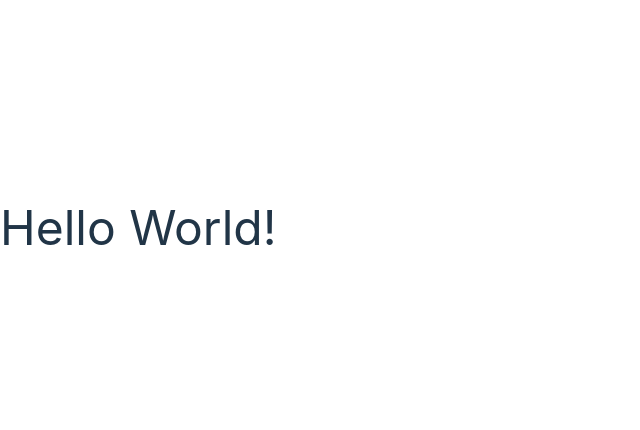
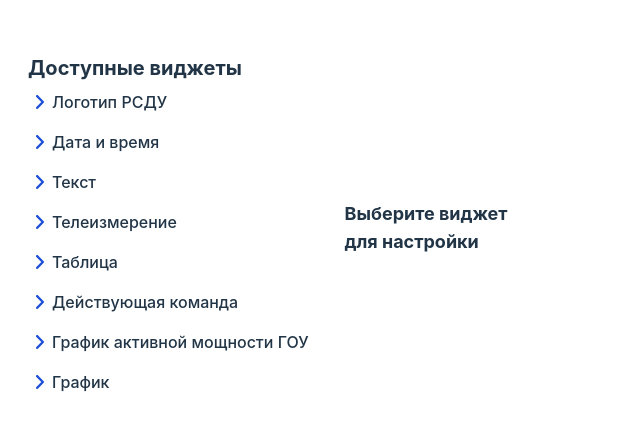
Before and after one commit to disa4148/json-constructor, a React (Vite) app: page / in a window 1280 px wide. Shown: the part 172-602 px from the top of the page, without its empty margins (0-640 px from the left). Built offline with nearby package versions, Linux system fonts and the light colour scheme.

Commit message:
functional switcher

```diff
--- a/package.json
+++ b/package.json
@@ -11,7 +11,8 @@
   },
   "dependencies": {
     "react": "^18.2.0",
-    "react-dom": "^18.2.0"
+    "react-dom": "^18.2.0",
+    "react-hook-form": "^7.48.2"
   },
   "devDependencies": {
     "@types/react": "^18.2.37",
--- a/src/App.tsx
+++ b/src/App.tsx
@@ -1,12 +1,10 @@
-
+import Switcher from "./components/switcher/Switcher"
 function App() {
-
-
-  return (
-    <>
-     <h1 className='text-5xl'>Hello World!</h1>
-    </>
-  )
+   return (
+      <>
+         <Switcher />
+      </>
+   )
 }
 
 export default App
--- a/src/components/switcher/Selector.tsx
+++ b/src/components/switcher/Selector.tsx
@@ -1,11 +1,18 @@
-import React from 'react'
+import Arrow from "../../assets/arrow.svg"
+// import ISelectorEntry from "../../types/ISelectorEntry"
 
-// type Props = {}
-// props: Props
-const Selector = () => {
-  return (
-    <div></div>
-  )
+const Selector = ({ displayedName, onSetWidget, data }: any) => {
+   return (
+      <div
+         onClick={() => onSetWidget(data)}
+         className='flex items-center  flex-row gap-2 bg-transparent cursor-pointer hover:bg-[#2c2c2c] rounded-md  py-2 px-2'
+      >
+         <span>
+            <img src={Arrow} className='w-2' />
+         </span>
+         <p className='font-medium'>{displayedName}</p>
+      </div>
+   )
 }
 
 export default Selector
--- a/src/components/switcher/Switcher.tsx
+++ b/src/components/switcher/Switcher.tsx
@@ -1,22 +1,40 @@
-import React, {useState} from 'react'
-import css from '../../styles/switcher/switcher.module.scss'
-import Selector from './Selector'
-
-type IWidget = "DataTime"|"Rsdu5Logo"|"SimpleText"|"Analogs.SingleValue"|"Analogs.TableGtp"
-
-// type Props = {}
-// props: Props
+import { useState } from "react"
+import WidgetOptions from "./WidgetOptions"
+import Selector from "./Selector"
+// import IWidgetEntry from "../../types/IWidgetEntry"
+import selectorList from "../../constants/SelectorList"
 const Switcher = () => {
-    const [widget, setWidget] = useState<IWidget>("DataTime")
-    console.log(widget, setWidget)
-  return (
-    <div className={css.wrapper}>
-        <h1 className='underline '>Доступные виджеты</h1>
-        <div className={css.selectsWrapper}>
-            <Selector/>
-        </div>
-    </div>
-  )
+   const [widget, setWidget] = useState()
+   return (
+      <div className='flex flex-row justify-center items-center gap-5'>
+         <div className='mx-2 pl-5 flex flex-col'>
+            <h1 className='font-bold text-xl'>Доступные виджеты</h1>
+            <div>
+               {selectorList.map((item: any, index: number) => (
+                  <div key={index}>
+                     <Selector
+                        data={item}
+                        displayedName={item.displayedName}
+                        onSetWidget={setWidget}
+                        type={item.type}
+                     />
+                  </div>
+               ))}
+            </div>
+         </div>
+         <div>
+            {widget ? (
+               <WidgetOptions data={widget}/>
+            ) : (
+               <h1 className='font-bold text-lg'>
+                  Выберите виджет
+                  <br />
+                  для настройки
+               </h1>
+            )}
+         </div>
+      </div>
+   )
 }
 
 export default Switcher
--- /dev/null
+++ b/src/components/switcher/WidgetOptions.tsx
@@ -0,0 +1,39 @@
+interface WidgetOptionsProps {
+    data: {
+      displayedName: string;
+      options: {
+        text?: string;
+        color?: string;
+        fontSize?: number;
+        fontWeight?: number;
+        fontStyle?: string;
+        verticalAlign?: string;
+        horizontalAlign?: string;
+        blockHeight?: number;
+        blockWidth?: number;
+        marginRight?: number;
+        digitsAfterDot?: number;
+      };
+    };
+  }
+
+const WidgetOptions = (props: any) => {
+   console.log(props.data.options)
+
+   const options = props.data.options // Ваши опции
+
+   const optionsAsString = Object.keys(options)
+      .map((key: string) => `${key}: ${options[key]}`)
+      .join(", ")
+
+   return (
+      <div>
+         <div>
+            <h1>{props.data.displayedName}</h1>
+            <p>{optionsAsString}</p>
+         </div>
+      </div>
+   )
+}
+
+export default WidgetOptions
--- /dev/null
+++ b/src/constants/SelectorList.ts
@@ -0,0 +1,90 @@
+export const selectorList = [
+   {
+      displayedName: "Логотип РСДУ",
+      type: "Labels.Rsdu5Logo",
+      options: {},
+   },
+   {
+      displayedName: "Дата и время",
+      type: "Labels.DataTime",
+      options: {
+         format: "DD.MM.YYYY HH:mm:ss",
+         color: "#0000ff",
+         fontSize: 18,
+         fontWeight: 600,
+         fontStyle: "normal",
+         textAlign: "right",
+      },
+   },
+   {
+      displayedName: "Текст",
+      type: "Labels.SimpleText",
+      options: {
+         text: "ПС КВАРЦ 110 кВ",
+         color: "#0000ff",
+         fontSize: 30,
+         fontWeight: 600,
+         fontStyle: "normal",
+         textAlign: "justify",
+      },
+   },
+   {
+      displayedName: "Телеизмерение",
+      type: "Analogs.SingleValue",
+      options: {
+         title: {
+            text: "P факт",
+            color: "#ff0000",
+            fontSize: 25,
+            fontWeigh: 400,
+            fontStyle: "normal",
+            verticalAlign: "center",
+            horizontalAlign: "left",
+         },
+         value: {
+            digitsAfterDot: 3,
+            color: "#00ff00",
+            fontSize: 30,
+            fontWeight: 800,
+            fontStyle: "italic",
+            verticalAlign: "center",
+            horizontalAlign: "center",
+            blockHeight: 70,
+            blockWidht: 70,
+            marginRight: 10,
+         },
+         unit: {
+            text: "МВт",
+            color: "#0000ff",
+            fontSize: 30,
+            fontWeight: 800,
+            fontStyle: "normal",
+            verticalAlign: "center",
+            horizontalAlign: "right",
+         },
+         rtdata: [
+            {
+               tag: "",
+               tableId: 29,
+               paramId: 5010404,
+               gtopt: "",
+            },
+         ],
+      },
+   },
+   { displayedName: "Таблица", type: "Analogs.TableGtp", options: {
+
+   } },
+   {
+      displayedName: "Действующая команда",
+      type: "Labels.LastCommand",
+      options: {},
+   },
+   {
+      displayedName: "График активной мощности ГОУ",
+      type: "Charts.ChartGtp",
+      options: {},
+   },
+   { displayedName: "График", type: "Charts.SimpleChart", options: {} },
+]
+export default selectorList
--- /dev/null
+++ b/src/types/ISelectorEntry.ts
@@ -0,0 +1,12 @@
+export default interface ISelectorEntry {
+    displayedName: string
+    onSetWidget: (widgetType: IWidgetEntry) => void
+    type: IWidgetEntry
+}
+
+type IWidgetEntry =
+"DataTime"
+   | "Rsdu5Logo"
+   | "SimpleText"
+   | "Analogs.SingleValue"
+   | "Analogs.TableGtp" | null
--- /dev/null
+++ b/src/types/IWidgetEntry.ts
@@ -0,0 +1,8 @@
+export type IWidgetEntry =
+"DataTime"
+   | "Rsdu5Logo"
+   | "SimpleText"
+   | "Analogs.SingleValue"
+   | "Analogs.TableGtp" | null
+
+export default IWidgetEntry
```
Also changed, not shown: tsconfig.json (+19 -17 lines), .eslintrc.cjs, src/assets/arrow.svg (added), 1 other file (tests, documents, lock files or other folders).
